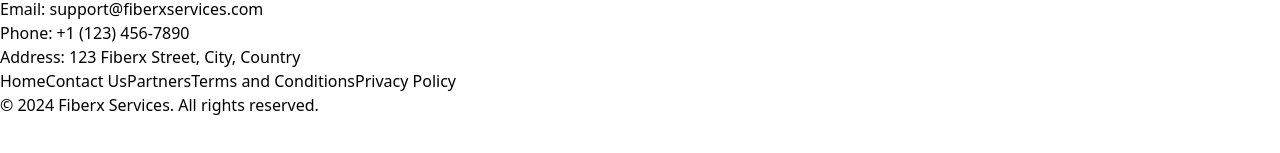
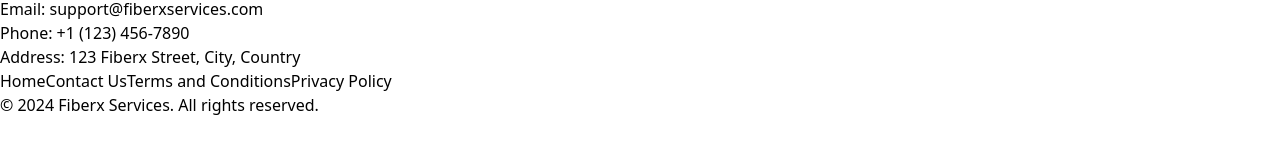
Before and after one commit to jashandeep31/FiberxServices, a React (Vite) app: page /earning-disclaimer in a window 1280 px wide. Shown: the part 579-732 px from the top of the page. Built offline with nearby package versions, Linux system fonts and the light colour scheme.

Commit message:
refactor: Remove unused code in Footer component

```diff
--- a/src/Component/Footer.jsx
+++ b/src/Component/Footer.jsx
@@ -20,13 +20,7 @@ function Footer() {
           >
             Contact Us
           </NavLink>
-          <NavLink
-            to="/partners"
-            className="hover:text-white"
-            activeClassName="text-white"
-          >
-            Partners
-          </NavLink>
+
           <NavLink
             to="/terms-conditions"
             className="hover:text-white"
```
